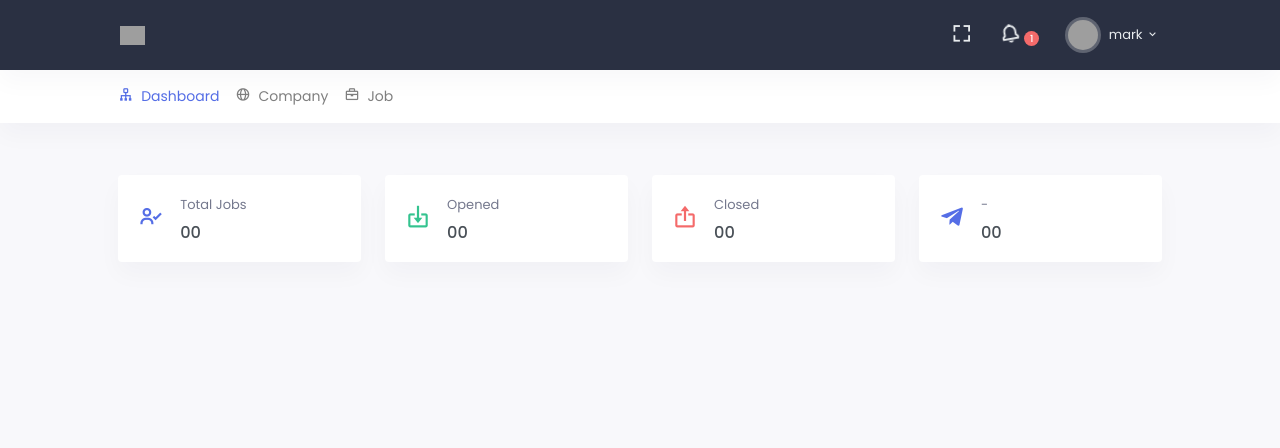
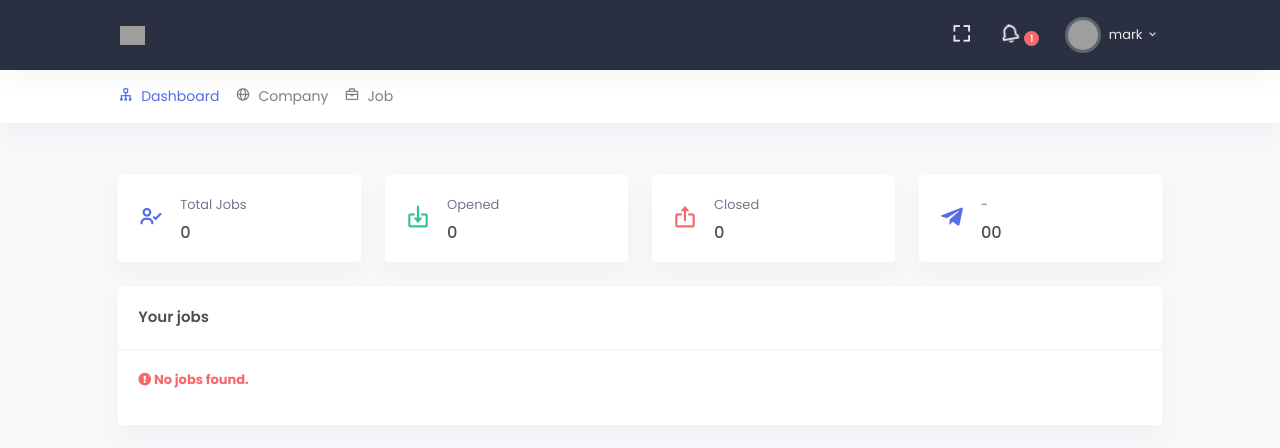
Before and after one commit to IkramKhan-DevOps/exsapp-jobsportal, a Django app: page /c/ in a window 1280 px wide. Shown: the top 448 px of the page. Run offline with Django 3.2, Linux system fonts and the light colour scheme; a user stored in the database is signed in; data comes from the database, SQL or seed files in the repository; both versions use the stored data as it was after the commit; some libraries are stand-ins or nearby versions; grey boxes are pictures that could not be loaded.

Commit message:
PROJECT: almost fully done

```diff
--- a/src/portals/company/templates/company/dashboard.html
+++ b/src/portals/company/templates/company/dashboard.html
@@ -16,7 +16,7 @@
                         <div class="media-body">
                             <p class="text-muted mb-2">Total Jobs</p>
                             <h5 class="mb-0">
-                                00
+                                {{ jobs_all_count }}
                             </h5>
                         </div>
                     </div>
@@ -33,7 +33,7 @@
                         <div class="media-body">
                             <p class="text-muted mb-2">Opened</p>
                             <h5 class="mb-0">
-                                00
+                                {{ jobs_open_count }}
                             </h5>
                         </div>
                     </div>
@@ -50,7 +50,7 @@
                         <div class="media-body">
                             <p class="text-muted mb-2">Closed</p>
                             <h5 class="mb-0">
-                                00
+                                {{ jobs_close_count }}
                             </h5>
                         </div>
                     </div>
@@ -76,4 +76,92 @@
         </div>
     </div>
 
+    <div class="row">
+        <div class="col-12">
+            <div class="card">
+                <div class="border-bottom card-body">
+                    <p class="card-title mb-0">Your jobs</p>
+                </div>
+                <div class="card-body">
+                    {% if jobs %}
+
+                        <div class="table-responsive">
+                            <table class="table table-centered table-nowrap table-hover">
+                                <thead class="thead-light">
+                                <tr>
+                                    <th scope="col">Title</th>
+                                    <th scope="col">Status</th>
+                                    <th scope="col">Created On</th>
+                                    <th scope="col">Likes</th>
+                                    <th scope="col">Candidates</th>
+                                    <th scope="col">Open/Close</th>
+                                    <th scope="col">Action</th>
+                                </tr>
+                                </thead>
+                                <tbody>
+                                {% for object in jobs %}
+                                    <tr>
+                                        <td>
+                                            <p class="mb-0">
+                                                <b><a href="#">{{ object.title }}</a></b>
+                                            </p>
+                                            <p class="mb-0 small">{{ object.category }}</p>
+                                        </td>
+                                        <td>
+                                            {% if object.status == 'o' %}
+                                                <b class="text-success">
+                                                    <i class="fa fa-check-circle"></i> Open
+                                                </b>
+                                            {% else %}
+                                                <b class="text-danger">
+                                                    <i class="fa fa-times-circle"></i> Closed
+                                                </b>
+                                            {% endif %}
+                                        </td>
+                                        <td>{{ object.created_on }}</td>
+                                        <td>
+                                            <a href="{% url 'company:job-likes-list' object.pk %}"><b><i class="fa fa-thumbs-up"></i>
+                                                View ({{ object.likes.count }})</b></a>
+                                        </td>
+                                        <td>
+                                            <a href="{% url 'company:candidate-list' object.pk %}"><b><i
+                                                    class="fa fa-users"></i> View
+                                                ({{ object.candidates.count }})</b></a>
+                                        </td>
+                                        <td>
+
+                                                {% if object.status == 'o' %}
+                                                    <a href="{% url 'company:job-status' object.pk %}" class="btn btn-sm btn-danger">Close Job</a>
+                                                {% else %}
+                                                    <a href="{% url 'company:job-status' object.pk %}" class="btn btn-sm btn-success">Open Job</a>
+                                                {% endif %}
+                                            </a>
+                                        </td>
+                                        <td>
+                                            <a href="{% url 'company:job-update' object.pk %}">
+                                                <b><i class="fa fa-edit"></i> </b>
+                                            </a>
+                                            <a href="{% url 'company:job-delete' object.pk %}" class="text-danger">
+                                                <b><i class="fa fa-trash"></i> </b>
+                                            </a>
+                                        </td>
+                                    </tr>
+                                {% endfor %}
+
+                                </tbody>
+                            </table>
+                        </div>
+
+                    {% else %}
+                        <p class="text-danger">
+                            <b><i class="fa fa-exclamation-circle"></i> No jobs found.</b>
+                        </p>
+                    {% endif %}
+
+                </div>
+            </div>
+
+        </div>
+    </div>
+
 {% endblock %}
--- a/src/portals/company/templates/company/job_list.html
+++ b/src/portals/company/templates/company/job_list.html
@@ -89,7 +89,7 @@
 
                     {% else %}
                         <p class="text-danger">
-                            <b><i class="fa fa-exclamation-circle"></i> No Tickets opened yet.</b>
+                            <b><i class="fa fa-exclamation-circle"></i> No jobs found.</b>
                         </p>
                     {% endif %}
 
--- a/src/portals/company/views.py
+++ b/src/portals/company/views.py
@@ -10,6 +10,15 @@ from .models import Job, Category, Company, Candidate
 
 class DashboardView(TemplateView):
     template_name = 'company/dashboard.html'
+
+    def get_context_data(self, **kwargs):
+        context = super(DashboardView, self).get_context_data(**kwargs)
+        jobs = Job.objects.filter(company__user=self.request.user)
+        context['jobs'] = jobs
+        context['jobs_all_count'] = jobs.count()
+        context['jobs_open_count'] = jobs.filter(status='o').count()
+        context['jobs_close_count'] = jobs.filter(status='c').count()
+        return context
 
 
 class CompanyUpdateView(UpdateView):
--- a/templates/core/include/customer_header.html
+++ b/templates/core/include/customer_header.html
@@ -12,9 +12,3 @@
         <i class="fa fa-clipboard-check mr-2"></i>Applications
     </a>
 </li>
-
-<li class="nav-item">
-    <a class="nav-link" href="#">
-        <i class="bx bxs-dashboard mr-2"></i>Settings
-    </a>
-</li>
```
Also changed, not shown: src/website/views.py (+11 -0 lines), db.sqlite3.
